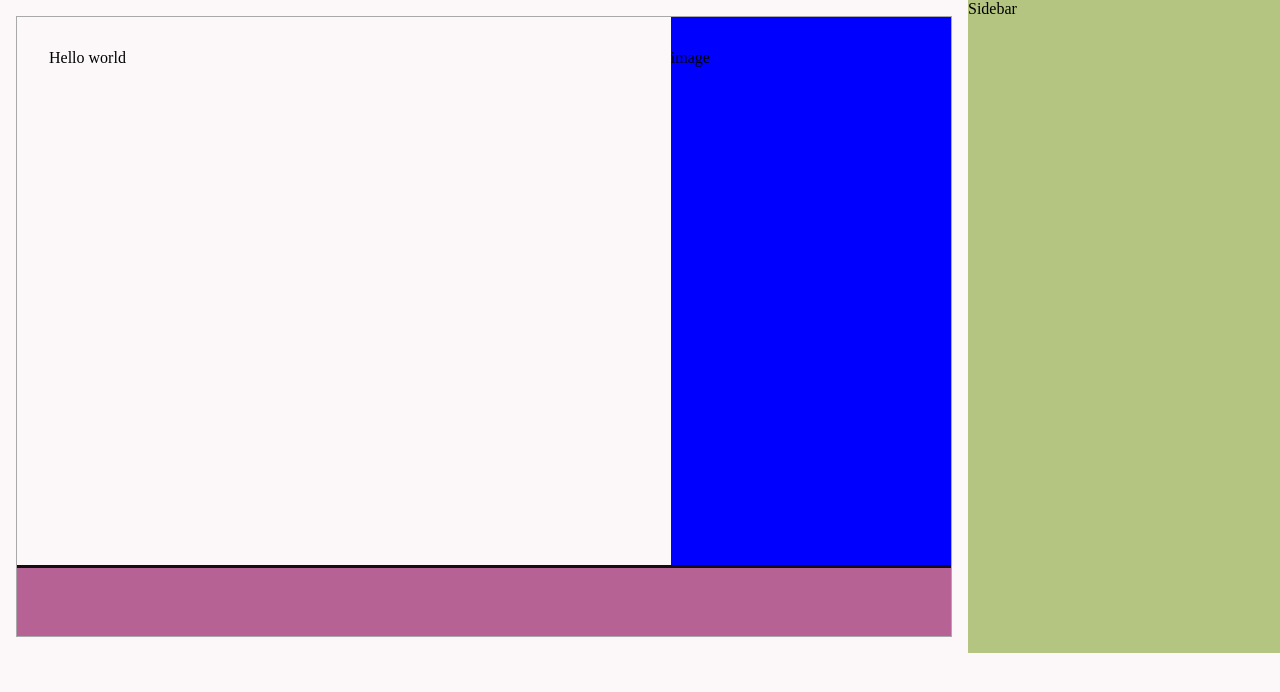
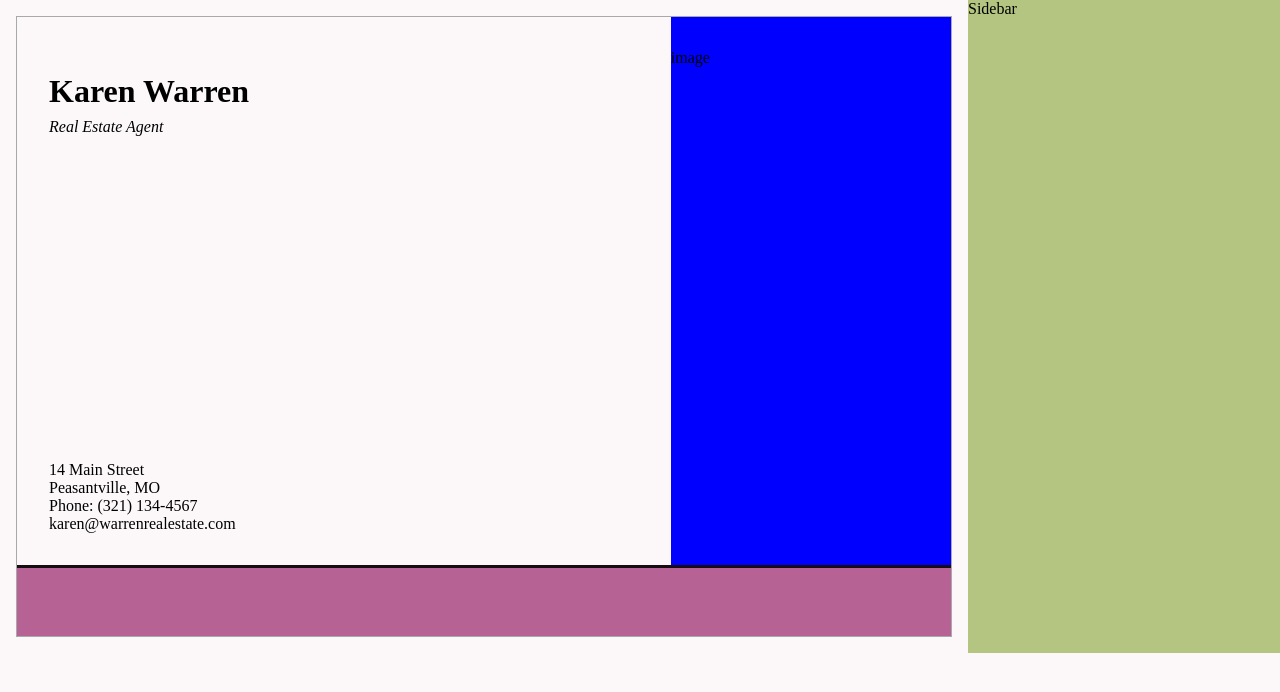
Before and after one commit to MariaTheCoder/businessCardWebsite, a plain HTML site: page index.html in a window 1280 px wide. Drawn offline with Linux system fonts and the light colour scheme.

Commit message:
arrange text as desired using flexbox and justify-content. Fix margin issues

```diff
--- a/index.html
+++ b/index.html
@@ -10,7 +10,18 @@
   <body>
     <main class="card">
       <div class="main-content">
-        <div class="text">Hello world</div>
+        <div class="text">
+          <div class="top-text">
+            <h1>Karen Warren</h1>
+            <em>Real Estate Agent</em>
+          </div>
+          <div class="buttom-text">
+            <p>14 Main Street</p>
+            <p>Peasantville, MO</p>
+            <p>Phone: (321) 134-4567</p>
+            <p>karen@warrenrealestate.com</p>
+          </div>
+        </div>
         <div class="image">image</div>
       </div>
       <div class="buttom-bar"></div>
--- a/style.css
+++ b/style.css
@@ -50,9 +50,19 @@ body {
 }
 
 .text {
-  padding: calc(2 * var(--std-margin)) 0 0 calc(2 * var(--std-margin));
+  padding: calc(2 * var(--std-margin)) 0 calc(2 * var(--std-margin))
+    calc(2 * var(--std-margin));
   width: 70%;
   background-color: var(--background);
+
+  /* flex */
+  display: flex;
+  flex-direction: column;
+  justify-content: space-between;
+}
+
+h1 {
+  margin: calc(var(--std-margin) * 0.75) 0 calc(var(--std-margin) * 0.25) 0;
 }
 
 .image {
```
